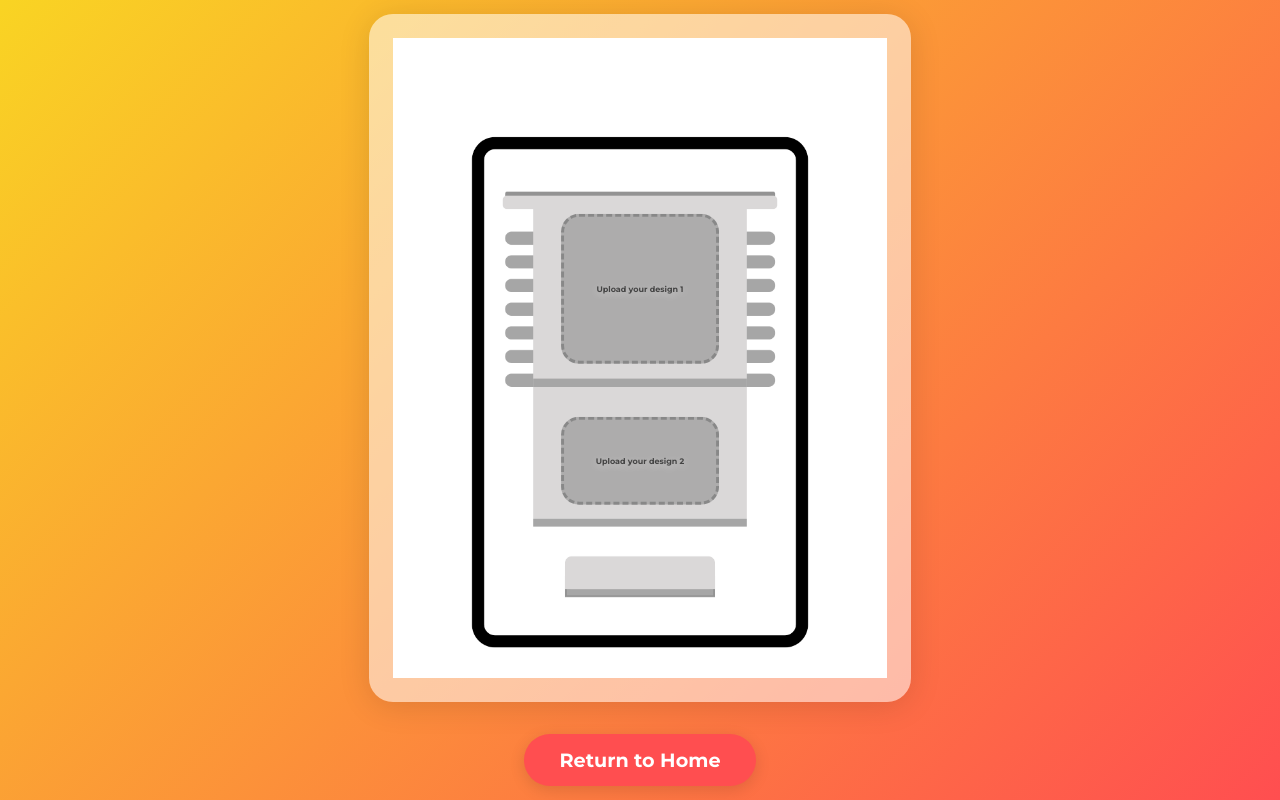
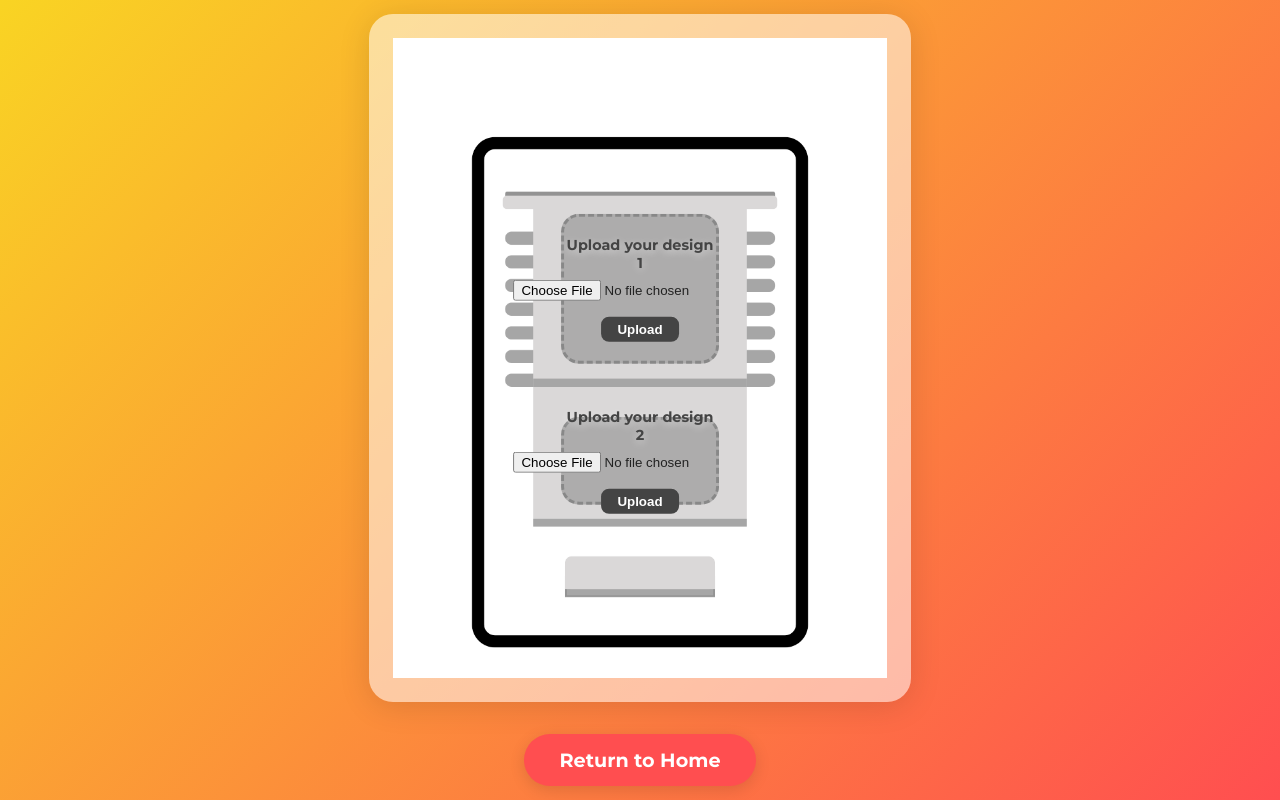
Before and after one commit to bruPav/anglegami-website, a plain HTML site: page design/index.html in a window 1280 px wide. Drawn offline with Linux system fonts and the light colour scheme.

Commit message:
Added links to upload files

```diff
--- a/design/index.html
+++ b/design/index.html
@@ -65,8 +65,18 @@
   <div style="display: flex; flex-direction: column; justify-content: center; align-items: center; min-height: 100vh;">
     <div class="overlay-container">
       <img src="Sketch.png" alt="Design your Anglegami" style="max-width: 90vw; max-height: 80vh; border-radius: 24px; box-shadow: 0 4px 32px rgba(0,0,0,0.12); background: #fff8; padding: 1.5rem;">
-      <div class="upload-overlay"><span>Upload your design 1</span></div>
-      <div class="upload-overlay2"><span>Upload your design 2</span></div>
+      <!-- Upload 1 Formspree Form -->
+      <form action="https://formspree.io/f/xovlqqlg" method="POST" enctype="multipart/form-data" class="upload-overlay" style="pointer-events:auto; display:flex; flex-direction:column; align-items:center; justify-content:center; gap:0.5rem; background: rgba(128,128,128,0.5); border: 3px dashed #888; border-radius: 18px; width: 28%; height: 21%; position: absolute; top: 40%; left: 50%; transform: translate(-50%, -50%); z-index:2;">
+        <label style="color:#444; font-size:0.9rem; font-weight:bold; text-align:center; text-shadow:0 2px 8px #fff8;">Upload your design 1</label>
+        <input type="file" name="design1" accept=".png,.jpg,.jpeg,.svg" required style="margin-bottom:0.5rem;" />
+        <button type="submit" style="padding:0.3rem 1rem; border-radius:8px; border:none; background:#444; color:#fff; font-weight:bold; cursor:pointer;">Upload</button>
+      </form>
+      <!-- Upload 2 Formspree Form -->
+      <form action="https://formspree.io/f/xblkjjag" method="POST" enctype="multipart/form-data" class="upload-overlay2" style="pointer-events:auto; display:flex; flex-direction:column; align-items:center; justify-content:center; gap:0.5rem; background: rgba(128,128,128,0.5); border: 3px dashed #888; border-radius: 18px; width: 28%; height: 12%; position: absolute; top: 65%; left: 50%; transform: translate(-50%, -50%); z-index:2;">
+        <label style="color:#444; font-size:0.9rem; font-weight:bold; text-align:center; text-shadow:0 2px 8px #fff8;">Upload your design 2</label>
+        <input type="file" name="design2" accept=".png,.jpg,.jpeg,.svg" required style="margin-bottom:0.5rem;" />
+        <button type="submit" style="padding:0.3rem 1rem; border-radius:8px; border:none; background:#444; color:#fff; font-weight:bold; cursor:pointer;">Upload</button>
+      </form>
     </div>
     <a href="../index.html" class="cta" style="margin-top: 2rem;">Return to Home</a>
   </div>
```
